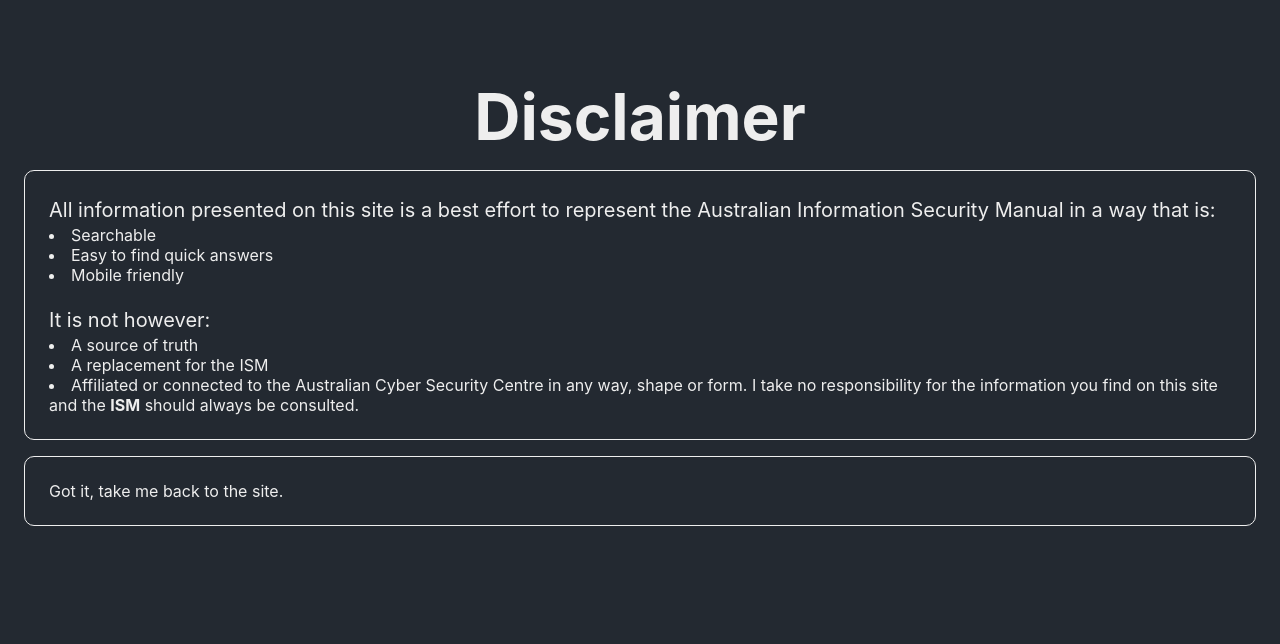
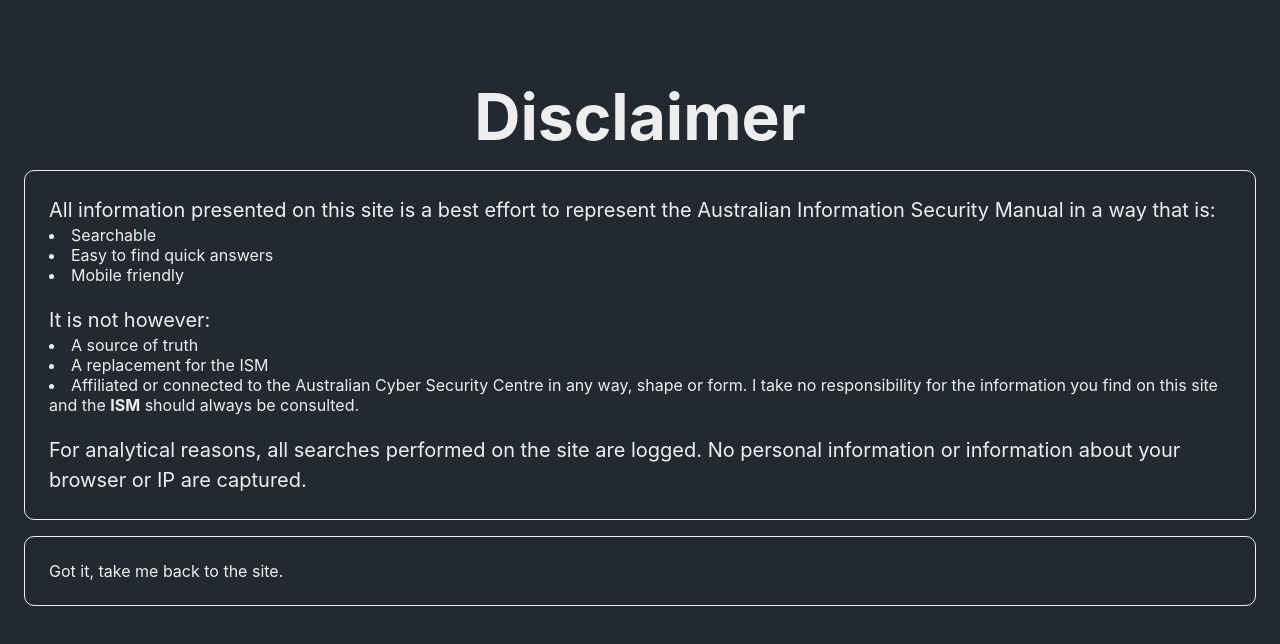
Before and after one commit to jusso-dev/ISMSearch, a Next.js app: page /disclaimer in a window 1280 px wide. Shown: the top 644 px of the page. Built offline with nearby package versions, Linux system fonts and the light colour scheme; no server answers.

Commit message:
Added back disclaimer

```diff
--- a/pages/disclaimer.js
+++ b/pages/disclaimer.js
@@ -19,6 +19,8 @@
                         <li>A source of truth</li>
                         <li>A replacement for the ISM</li>
                         <li>Affiliated or connected to the Australian Cyber Security Centre in any way, shape or form. I take no responsibility for the information you find on this site and the <strong><a href='https://cyber.gov.au/ism' target='_blank'>ISM</a></strong> should always be consulted.</li>
+                        <br />
+                        <p>For analytical reasons, all searches performed on the site are logged. No personal information or information about your browser or IP are captured.</p>
                     </div>
 
                     <div className={styles.card}>
```
